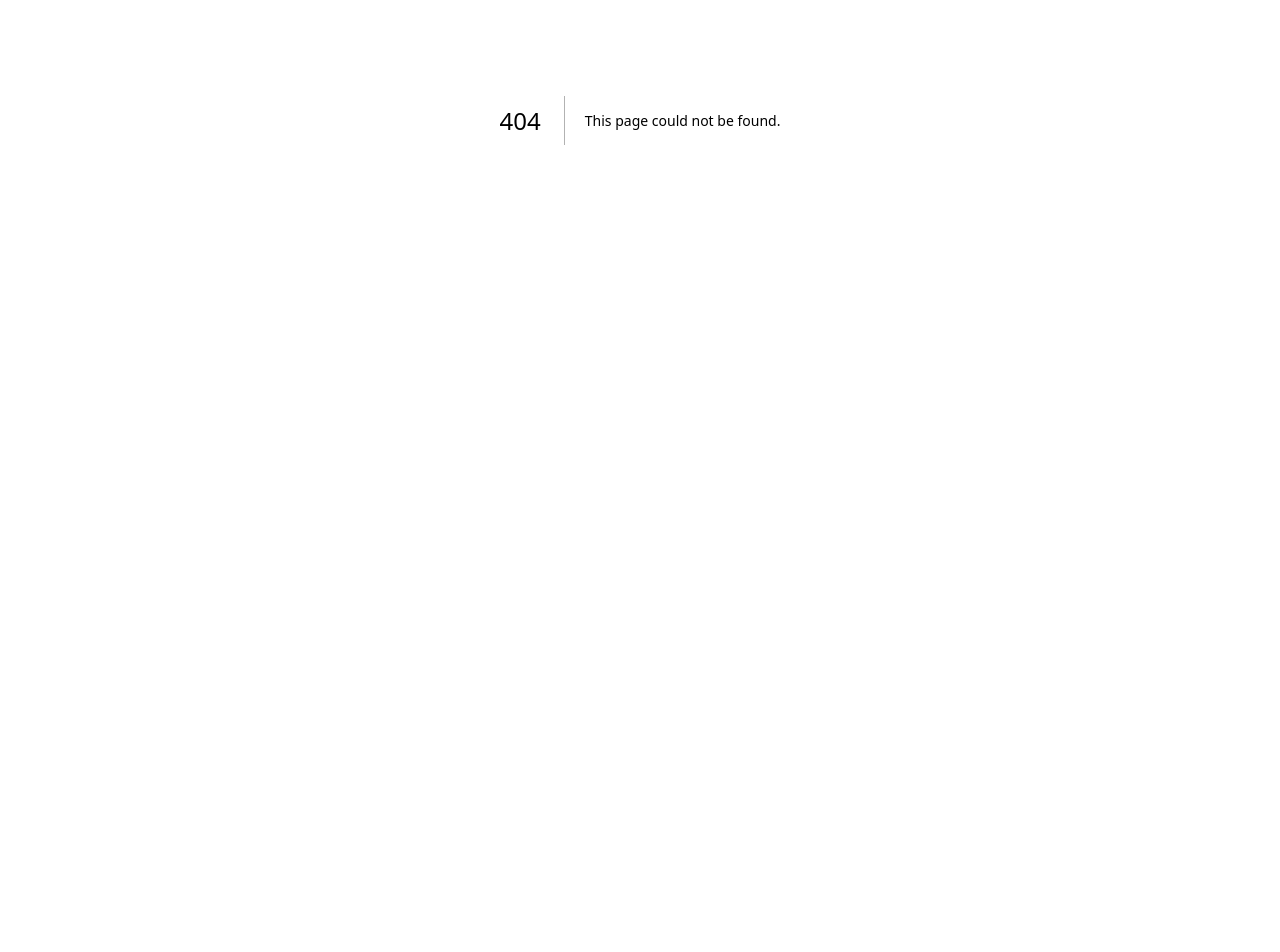
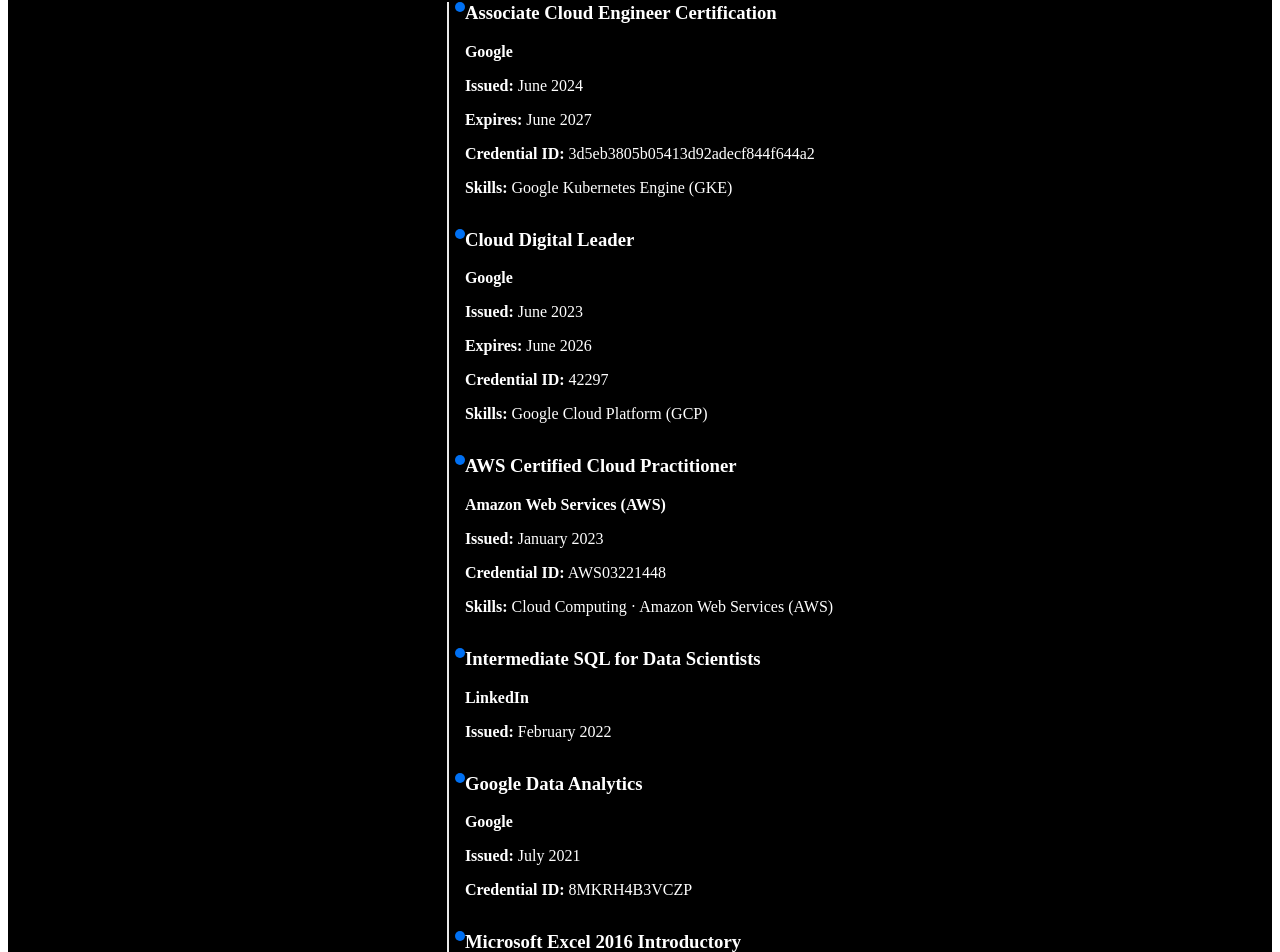
Before and after one commit to ralphieninefo/hire-raphael-nextjs, a Next.js app: page /my-tech-certs in a window 1280 px wide. Before the commit this address had no page. Shown: the part 280-1232 px from the top of the page. Before the commit the page ends 800 px from the top, so only its background shows below. Built offline with nearby package versions, Linux system fonts and the light colour scheme; a web font is replaced by a local one.

Commit message:
Add new pages and navigation links, update title

```diff
--- /dev/null
+++ b/pages/my-tech-certs.js
@@ -0,0 +1,64 @@
+import Head from 'next/head';
+import styles from '../styles/Home.module.css';
+
+export default function MyTechCerts() {
+  return (
+    <div className={styles.container}>
+      <Head>
+        <title>My Tech Certs</title>
+      </Head>
+      <main className={styles.main}>
+        <h1>My Tech Certs</h1>
+        <p>Below are the tech certs I've obtained:</p>
+        <div className={styles.certifications}>
+          <div className={styles.timeline}>
+            <div className={styles.timelineItem}>
+              <h3>Associate Cloud Engineer Certification</h3>
+              <p><strong>Google</strong></p>
+              <p><strong>Issued:</strong> June 2024</p>
+              <p><strong>Expires:</strong> June 2027</p>
+              <p><strong>Credential ID:</strong> 3d5eb3805b05413d92adecf844f644a2</p>
+              <p><strong>Skills:</strong> Google Kubernetes Engine (GKE)</p>
+            </div>
+            <div className={styles.timelineItem}>
+              <h3>Cloud Digital Leader</h3>
+              <p><strong>Google</strong></p>
+              <p><strong>Issued:</strong> June 2023</p>
+              <p><strong>Expires:</strong> June 2026</p>
+              <p><strong>Credential ID:</strong> 42297</p>
+              <p><strong>Skills:</strong> Google Cloud Platform (GCP)</p>
+            </div>
+            <div className={styles.timelineItem}>
+              <h3>AWS Certified Cloud Practitioner</h3>
+              <p><strong>Amazon Web Services (AWS)</strong></p>
+              <p><strong>Issued:</strong> January 2023</p>
+              <p><strong>Credential ID:</strong> AWS03221448</p>
+              <p><strong>Skills:</strong> Cloud Computing · Amazon Web Services (AWS)</p>
+            </div>
+            <div className={styles.timelineItem}>
+              <h3>Intermediate SQL for Data Scientists</h3>
+              <p><strong>LinkedIn</strong></p>
+              <p><strong>Issued:</strong> February 2022</p>
+            </div>
+            <div className={styles.timelineItem}>
+              <h3>Google Data Analytics</h3>
+              <p><strong>Google</strong></p>
+              <p><strong>Issued:</strong> July 2021</p>
+              <p><strong>Credential ID:</strong> 8MKRH4B3VCZP</p>
+            </div>
+            <div className={styles.timelineItem}>
+              <h3>Microsoft Excel 2016 Introductory</h3>
+              <p><strong>Microsoft</strong></p>
+              <p><strong>Issued:</strong> December 2020</p>
+            </div>
+            <div className={styles.timelineItem}>
+              <h3>Microsoft Office Specialist: Excel 2016</h3>
+              <p><strong>Microsoft</strong></p>
+              <p><strong>Issued:</strong> December 2020</p>
+            </div>
+          </div>
+        </div>
+      </main>
+    </div>
+  );
+}
```
Also changed, not shown: pages/who-is-raph.js (added, +17 -0 lines), pages/why-leaving-do.js (added, +16 -0 lines).
